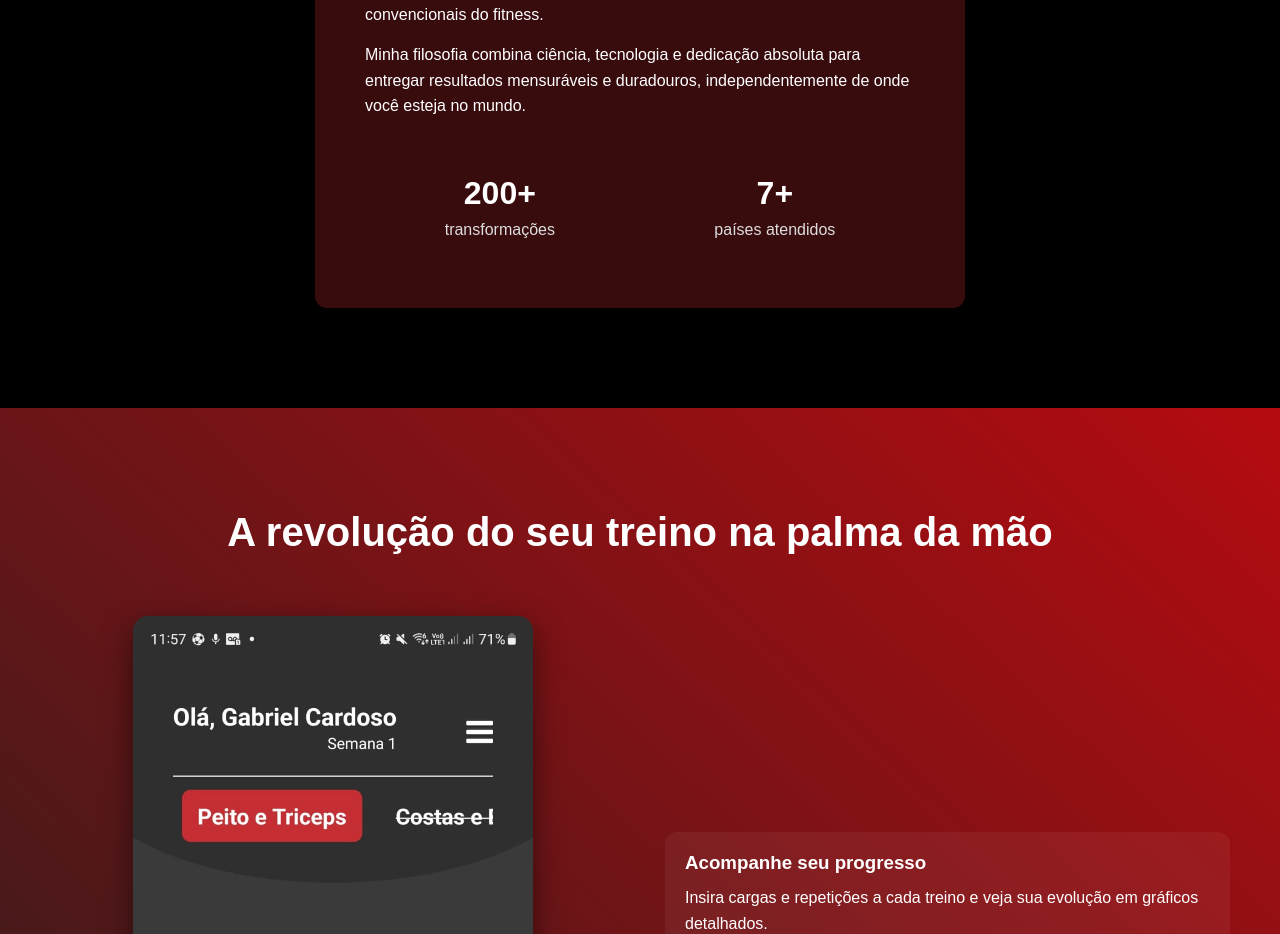
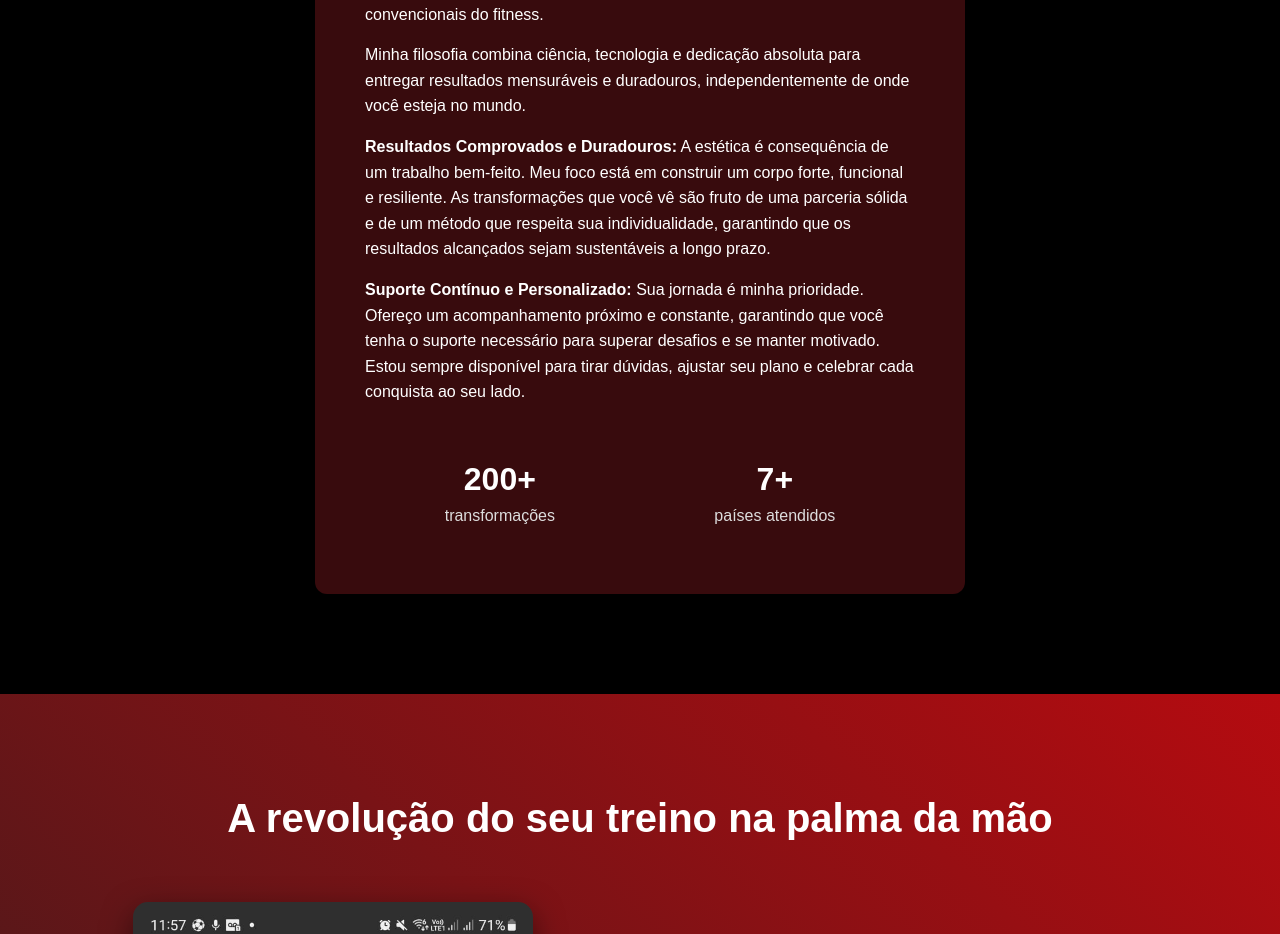
Before and after one commit to GabrielCardoso76/LandingPage_Personal, a React (Vite) app: page / in a window 1280 px wide. Shown: the part 2380-3314 px from the top of the page. Built offline with nearby package versions, Linux system fonts and the light colour scheme.

Commit message:
feat: Add more descriptive text to the hero section

```diff
--- a/src/components/InfoBlocksSection.jsx
+++ b/src/components/InfoBlocksSection.jsx
@@ -20,6 +20,12 @@ const InfoBlocksSection = () => {
         <p>
           Minha filosofia combina ciência, tecnologia e dedicação absoluta para entregar resultados mensuráveis e duradouros, independentemente de onde você esteja no mundo.
         </p>
+        <p>
+          <strong>Resultados Comprovados e Duradouros:</strong> A estética é consequência de um trabalho bem-feito. Meu foco está em construir um corpo forte, funcional e resiliente. As transformações que você vê são fruto de uma parceria sólida e de um método que respeita sua individualidade, garantindo que os resultados alcançados sejam sustentáveis a longo prazo.
+        </p>
+        <p>
+          <strong>Suporte Contínuo e Personalizado:</strong> Sua jornada é minha prioridade. Ofereço um acompanhamento próximo e constante, garantindo que você tenha o suporte necessário para superar desafios e se manter motivado. Estou sempre disponível para tirar dúvidas, ajustar seu plano e celebrar cada conquista ao seu lado.
+        </p>
         <div className="stats-container">
           <div className="stat-item">
             <h3>200+</h3>
```
